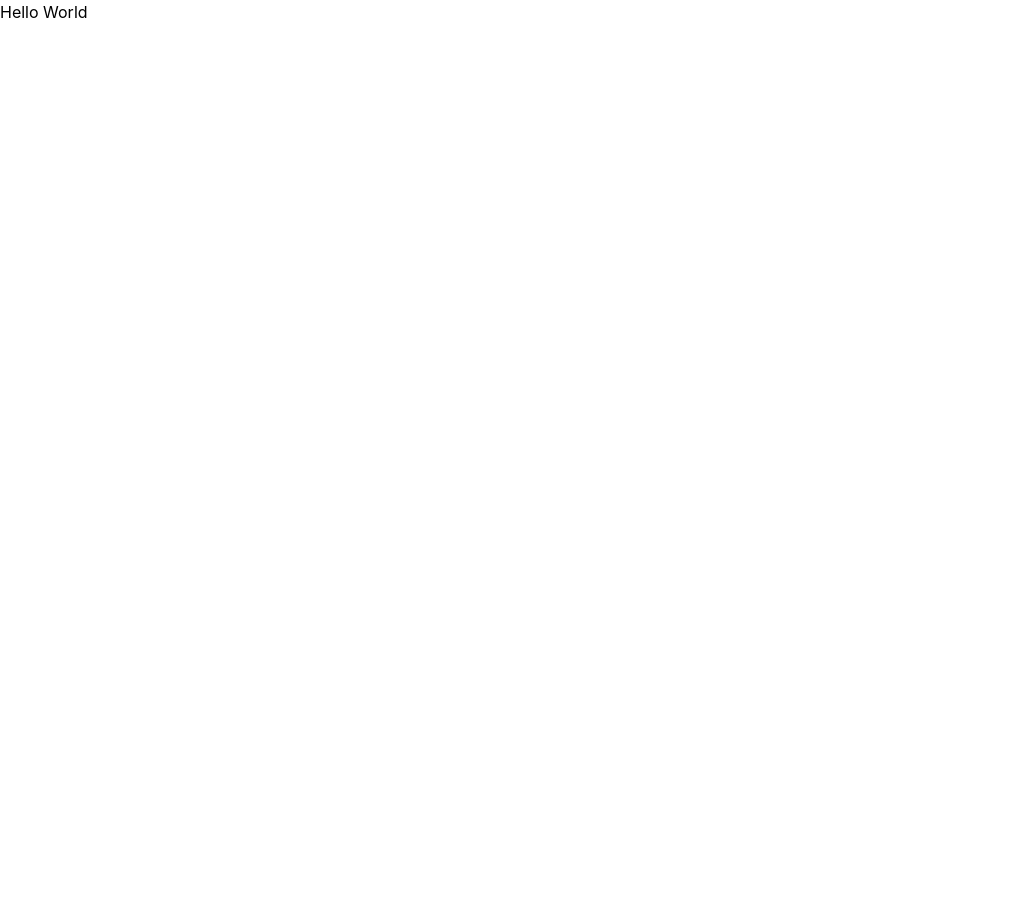
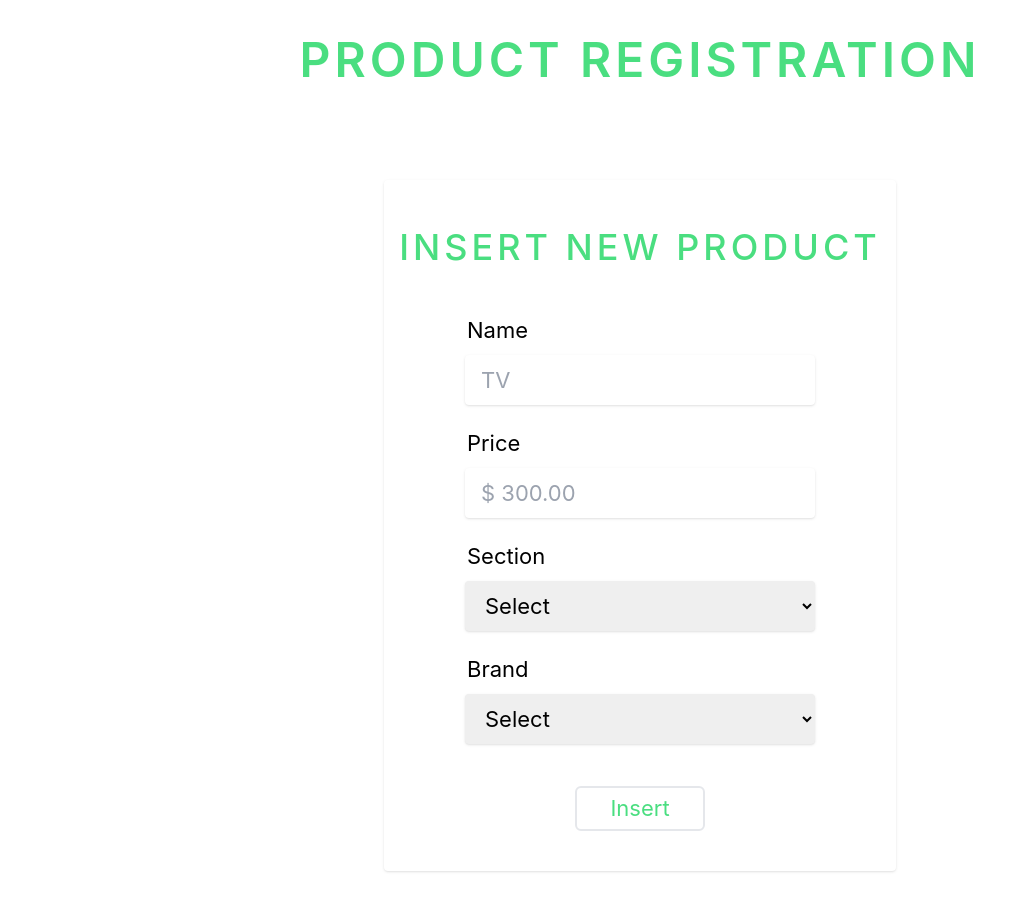
Before and after one commit to gusmaomatheus/computer-store, a React (Create React App) app: page / in a window 1280 px wide. Shown: the top 910 px of the page, without its empty margins (0-1035 px from the left). Before the commit the page ends 800 px from the top, so only its background shows below. Built offline with nearby package versions, Linux system fonts and the light colour scheme.

Commit message:
feat: implements all custom components
This commit using all custom components for create the struct of the
home page app.

```diff
--- a/src/App.js
+++ b/src/App.js
@@ -1,3 +1,117 @@
+import { useState } from "react";
+import Input from "./components/input";
+import DropDown from "./components/drop-down";
+import Button from "./components/button";
+
 export default function App() {
-  return <p>Hello World</p>;
+  const [name, setName] = useState(null);
+  const [price, setPrice] = useState(null);
+  const [section, setSection] = useState(null);
+  const [brand, setBrand] = useState(null);
+
+  const sections = [
+    {
+      value: 0,
+      label: "Computadores",
+    },
+    {
+      value: 1,
+      label: "Acessórios",
+    },
+    {
+      value: 2,
+      label: "Impressoras",
+    },
+    {
+      value: 3,
+      label: "Games",
+    },
+    {
+      value: 4,
+      label: "Gadgets",
+    },
+  ];
+
+  const brands = [
+    {
+      value: 0,
+      label: "HP",
+    },
+    {
+      value: 1,
+      label: "Dell",
+    },
+    {
+      value: 2,
+      label: "Positivo",
+    },
+    {
+      value: 3,
+      label: "Asus",
+    },
+    {
+      value: 4,
+      label: "Xing Ling Genérico",
+    },
+  ];
+
+  const onChangeName = event => {
+    setName(event.target.value);
+  };
+
+  const onChangePrice = event => {
+    setPrice(event.target.value);
+  };
+
+  const onChangeSection = event => {
+    setSection(event.target.value);
+  };
+
+  const onChangeBrand = event => {
+    setBrand(event.target.value);
+  };
+
+  return (
+    <>
+      <header className=" w-[100%] h-[120px] flex flex-col justify-center">
+        <h1 className="text-[48px] text-green-400 text-center font-semibold uppercase tracking-[4px]">
+          product registration
+        </h1>
+      </header>
+      <main>
+        <section className="flex flex-col my-[60px] items-center">
+          <article className="w-[40%] py-[40px] flex flex-col rounded shadow ">
+            <h2 className="text-[36px] text-green-400 text-center font-medium uppercase tracking-[4px]">
+              insert new product
+            </h2>
+            <form className="flex flex-col mt-[40px] items-center gap-y-[22px]">
+              <Input
+                id="name"
+                name="name"
+                type="text"
+                label="Name"
+                placeholder="TV"
+                value={name}
+                onChange={onChangeName}
+              />
+              <Input
+                id="price"
+                name="price"
+                type="number"
+                label="Price"
+                placeholder="$ 300.00"
+                value={price}
+                onChange={onChangePrice}
+              />
+              <DropDown id="section" name="section" label="Section" options={sections} onChange={onChangeSection} />
+              <DropDown id="brand" name="brand" label="Brand" options={brands} onChange={onChangeBrand} />
+              <div className="mt-[20px]">
+                <Button id="insert-product" type="button" text="Insert" color="green-400" />
+              </div>
+            </form>
+          </article>
+        </section>
+      </main>
+    </>
+  );
 }
```
